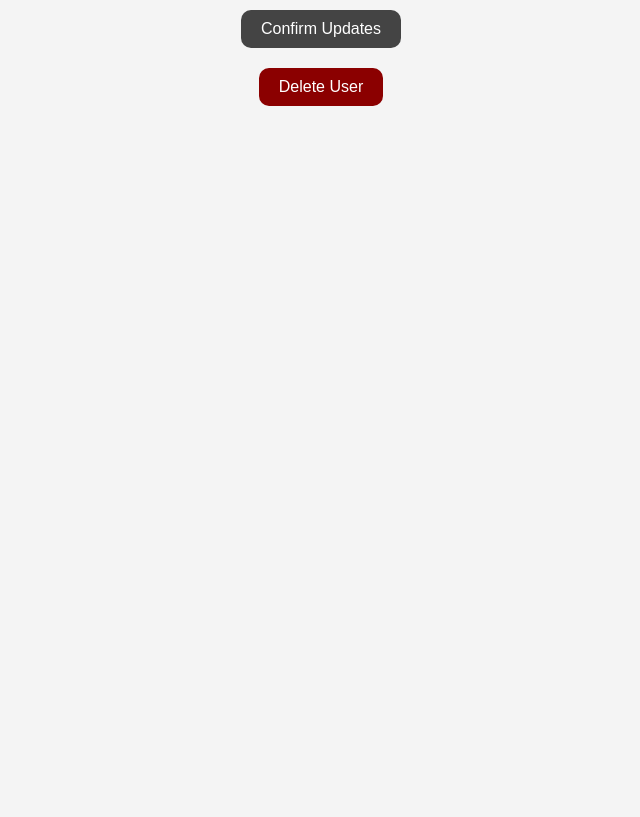
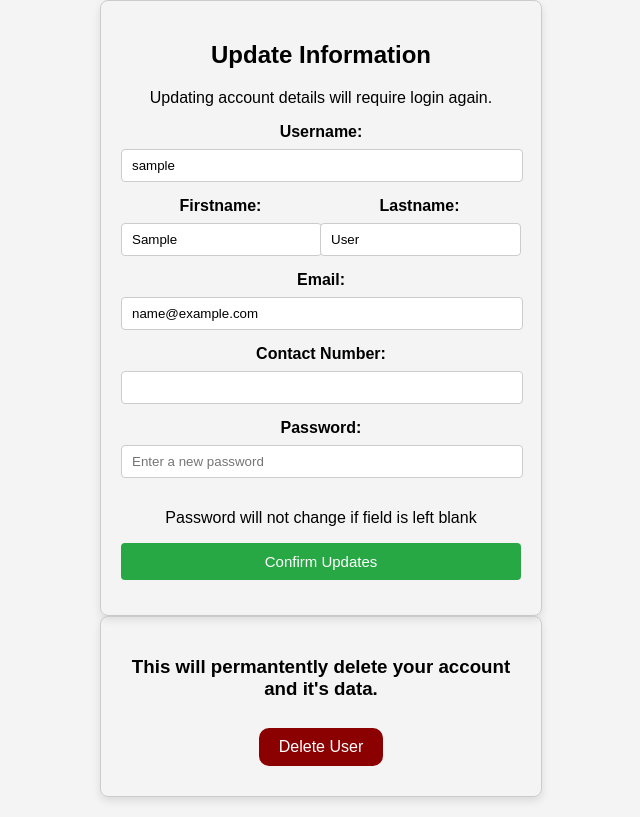
Before and after one commit to AdamPalmerGithub/addressBook, a Django app: page /settings/ in a window 1280 px wide. Shown: the part 78-895 px from the top of the page, without its empty margins (319-959 px from the left). Before the commit the page ends 184 px from the top, so only its background shows below. Run offline with Django 5.2, Linux system fonts and the light colour scheme; the visitor is signed in with stand-in values (Sample User, id 1).

Commit message:
Feat (views.py,urls.py,settings.html): Update user

```diff
--- a/myproject/myapp/templates/settings.html
+++ b/myproject/myapp/templates/settings.html
@@ -27,6 +27,53 @@
            text-decoration: none;
            color: white;
        }
+       form, .delete {
+           max-width: 400px;
+           margin: auto;
+           padding: 20px;
+           border: 1px solid #ccc;
+           border-radius: 8px;
+           box-shadow: 0 4px 8px rgba(0, 0, 0, 0.1);
+       }
+
+       label {
+           display: block;
+           margin-bottom: 8px;
+           font-weight: bold;
+       }
+
+       input {
+           width: calc(100% - 20px);
+           padding: 8px 10px;
+           margin-bottom: 15px;
+           border: 1px solid #ccc;
+           border-radius: 4px;
+       }
+
+       input[type="submit"] {
+           width: 100%;
+           padding: 10px;
+           background-color: #28a745;
+           color: white;
+           border: none;
+           border-radius: 4px;
+           cursor: pointer;
+           font-size: 15px;
+       }
+
+       input[type="submit"]:hover {
+           background-color: #218838;
+       }
+
+       .names {
+           display: flex;
+           flex-direction: row;
+           align-items: center;
+       }
+       .first, .last {
+           display: flex;
+           flex-direction: column;
+       }
     </style>
 </head>
 <body>
@@ -34,12 +81,36 @@
     <a class="btn" href="../addressBook">Back</a>
 </header>
 <div class="update">
-        <div class="conf">
-            <a class="btn">Confirm Updates</a>
+    <form name="update" method="post" action="../update/">
+        <h2 style="text-align:center;">Update Information</h2>
+        <p>Updating account details will require login again.</p>
+        {% csrf_token %}
+        <label for="user">Username:</label>
+        <input type="text" id="user" name="user" value="{{ user.username }}">
+        <div class="names">
+            <div class="first">
+                <label for="first">Firstname:</label>
+                <input type="text" id="first" name="first" value="{{ user.first_name }}">
+            </div>
+            <div class="last">
+                <label for="last">Lastname:</label>
+                <input type="text" id="last" name="last" value="{{ user.last_name }}">
             </div>
         </div>
+        <label for="email">Email:</label>
+        <input type="email" id="email" name="email" value="{{ user.email }}">
+        <label for="contact">Contact Number:</label>
+        <input type="tel" id="contact" name="contact" value="{{ user.phone_number }}">
+
+        <label for="pwd">Password:</label>
+        <input id="pwd" name="pwd" type="password" placeholder="Enter a new password">
+        <p>Password will not change if field is left blank</p>
+        <input type="submit" class="btn conf" value="Confirm Updates">
+    </form>
+</div>
+
 <div class="delete">
-<!--        Redirect to a sep page that asks confirmation then delete user and redirect to landing-->
+    <h3>This will permantently delete your account and it's data.</h3>
     <a class="btn del">Delete User</a>
 </div>
 </body>
--- a/myproject/myapp/urls.py
+++ b/myproject/myapp/urls.py
@@ -31,4 +31,5 @@ urlpatterns = [
     path('addContact/', views.addContact, name='addContact'),
     path('addContactsubmit/', views.addContactsubmit, name='addContactsubmit'),
     path('settings/', views.settings,name="settings"),
+    path('update/', views.update, name="update"),
 ]
--- a/myproject/myapp/views.py
+++ b/myproject/myapp/views.py
@@ -77,3 +77,27 @@ def addContactsubmit(request):
 @login_required(login_url="login")
 def settings(request):
     return render(request, "settings.html")
+
+@login_required(login_url="login")
+def updateUser(request):
+    user = request.user
+    return render(request, "updateUser.html", {"user":user})
+
+@login_required(login_url="login")
+def update(request):
+    if request.method == "POST":
+        user=ABUser.objects.get(id=request.user.id)
+
+        user.username = request.POST.get("user")
+        user.first_name = request.POST.get("first")
+        user.last_name = request.POST.get("last")
+        user.phone_number = request.POST.get("contact")
+        user.email = request.POST.get("email")
+
+        password=request.POST.get("pwd")
+        if len(password) > 1:
+            user.set_password(password)
+
+        user.save()
+        return redirect("login")
+    return render(request,"settings.html", {"user",request.user})
```
Lines whose indentation alone changed are shown as unchanged.
